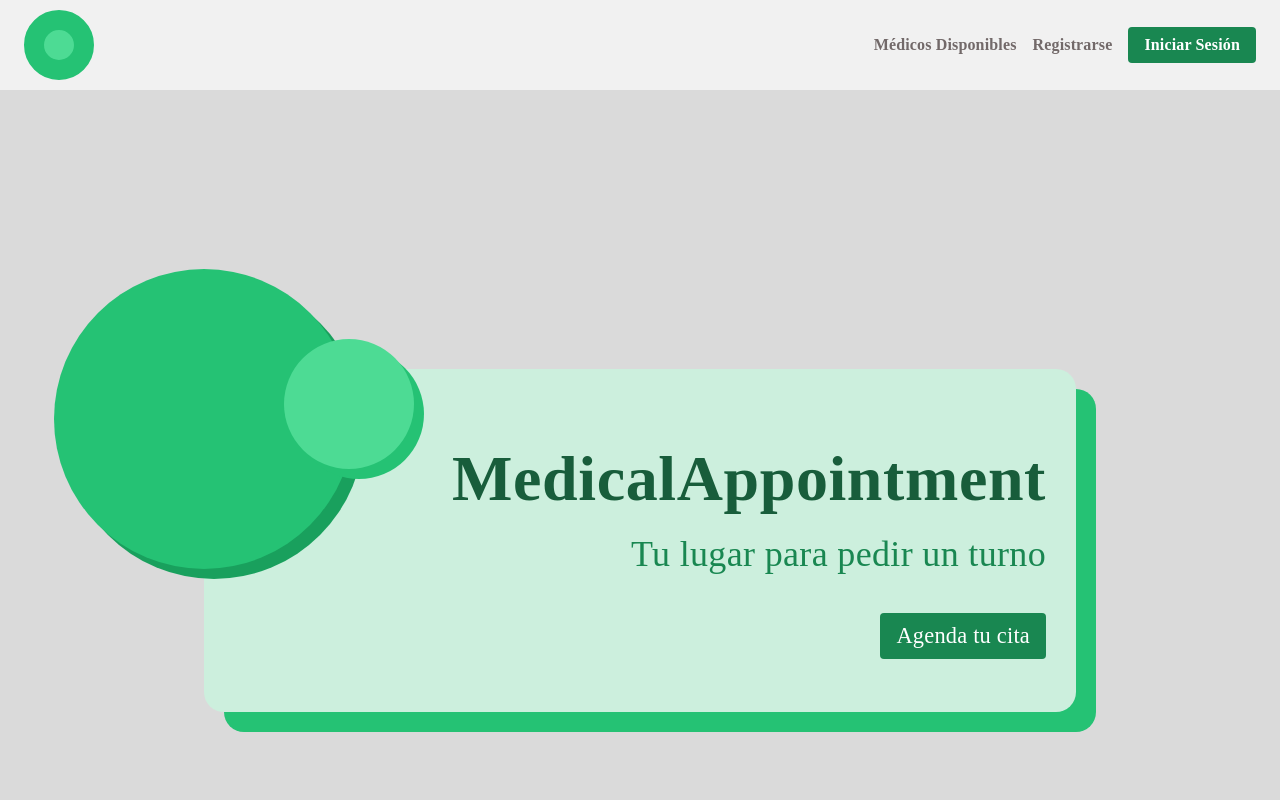
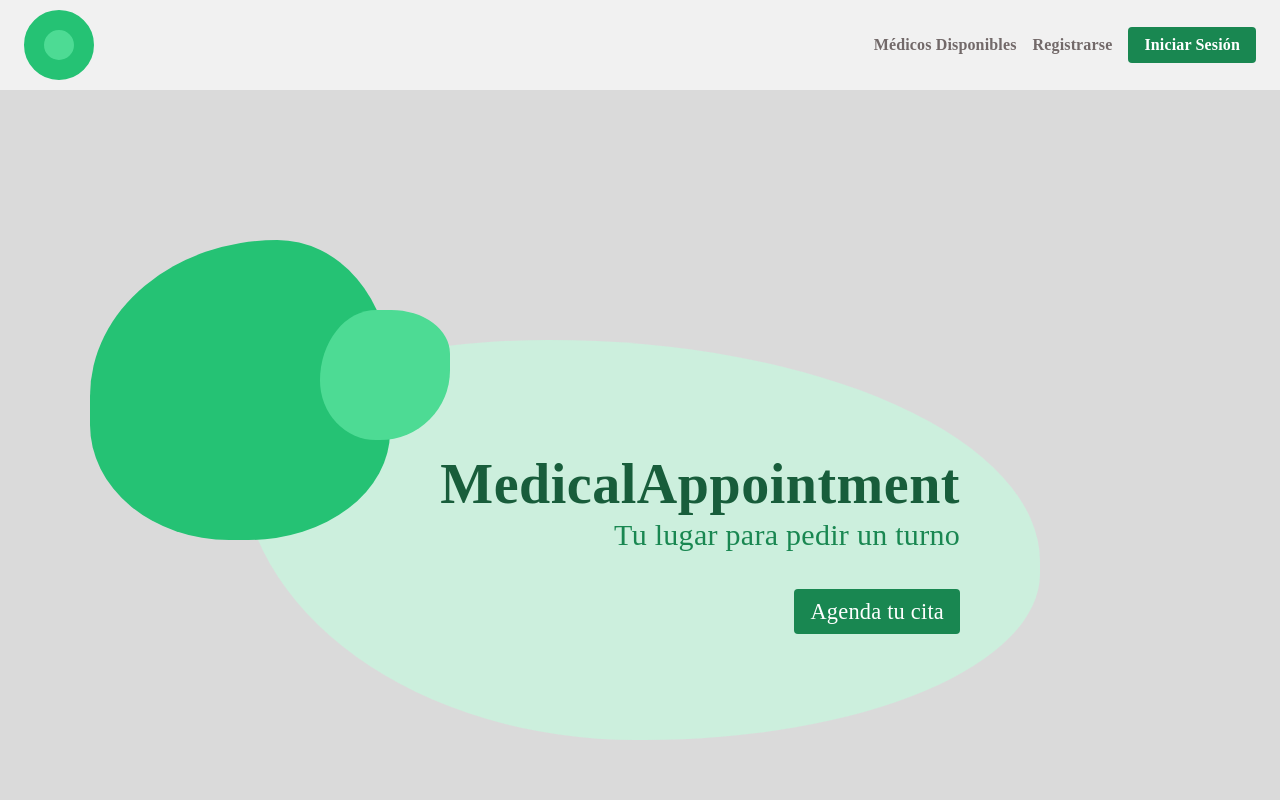
Before and after one commit to fr4ncisx/medicalappointment-nocountry, a React (Vite) app in the folder frontend/: page / in a window 1280 px wide. Shown: the top 800 px of the page. Built offline with nearby package versions, Linux system fonts and the light colour scheme; a web font is replaced by a local one.

Commit message:
style: se cambiaron los estilos del componente MainBox

```diff
--- a/frontend/src/components/sections/Welcome/MainBox/MainBoxStyles.ts
+++ b/frontend/src/components/sections/Welcome/MainBox/MainBoxStyles.ts
@@ -12,12 +12,11 @@ export const MainBoxStyles: ObjectStyles = {
     },
     welcomeBox: {
         backgroundColor: "#CCEFDD",
-        boxShadow: "20px 20px 0px #25C274",
         textAlign: "end",
-        width: "872px",
-        height: "343px",
-        padding: "20px 30px 10px",
-        borderRadius: "20px",
+        width: "800px",
+        height: "400px",
+        padding: "20px 80px 10px 20px",
+        borderRadius: "39% 62% 50% 50% / 26% 56% 42% 72%",
         display: "flex",
         flexDirection: "column",
         justifyContent: "center",
@@ -31,10 +30,9 @@ export const MainBoxStyles: ObjectStyles = {
         backgroundColor: "#25C274",
         width: "300px",
         height: "300px",
-        borderRadius: "9999px",
-        filter: "drop-shadow(10px 10px 0px #19A05D)",
         left: "-150px",
-        top: "-100px"
+        top: "-100px",
+        borderRadius: "78% 47% 59% 58% / 65% 55% 45% 48%",
     },
     circle2: {
         content: '""',
@@ -42,19 +40,19 @@ export const MainBoxStyles: ObjectStyles = {
         backgroundColor: "#4DDB94",
         width: "130px",
         height: "130px",
-        borderRadius: "9999px",
-        filter: "drop-shadow(10px 10px 0px #25C274)",
         left: "80px",
         top: "-30px",
+        borderRadius: "72% 75% 89% 71% / 90% 56% 89% 76%",
     },
     title: {
         color: "#185D3B",
         fontWeight: "bold",
-        fontSize: "64px",
-        margin: "0"
+        fontSize: "56px",
+        margin: "0",
+        lineHeight: "1"
     },
     subtitle: {
         color: "#198751",
-        fontSize: "36px",
+        fontSize: "30px",
     }
 };
```
